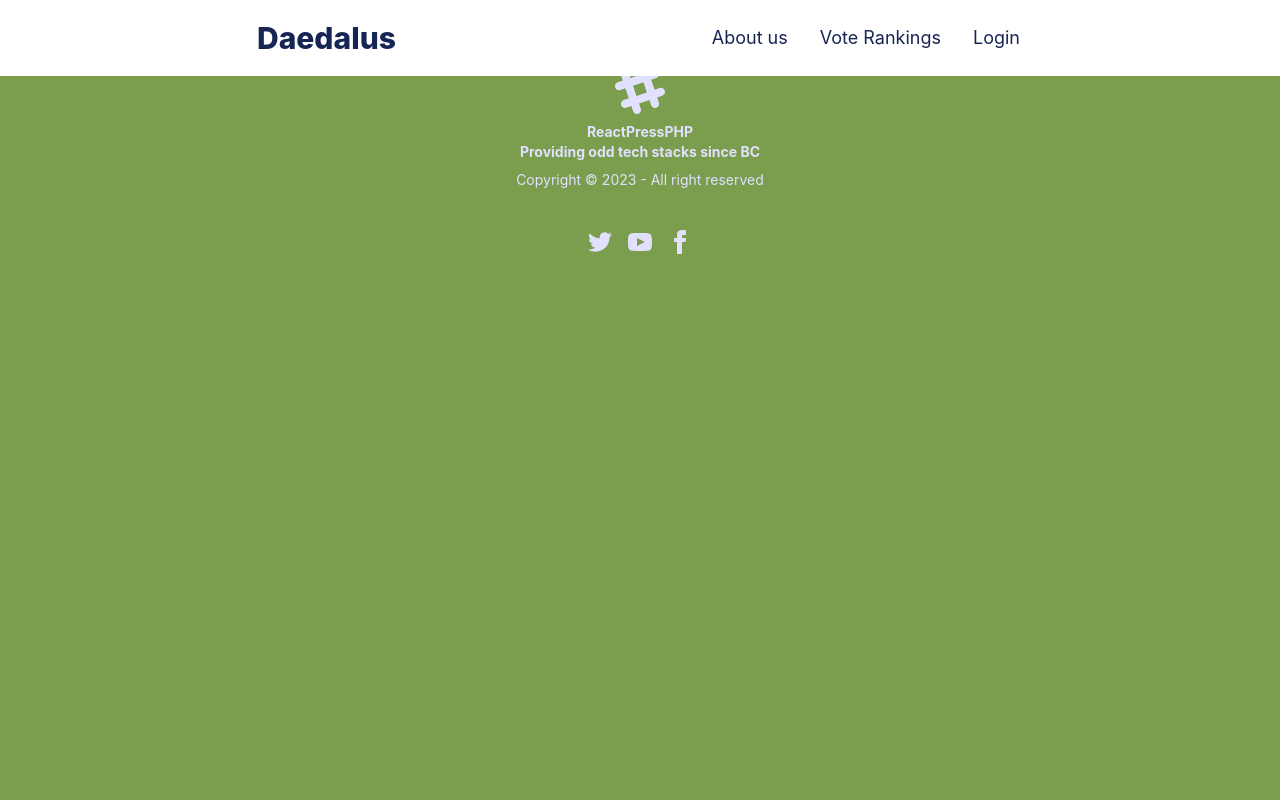
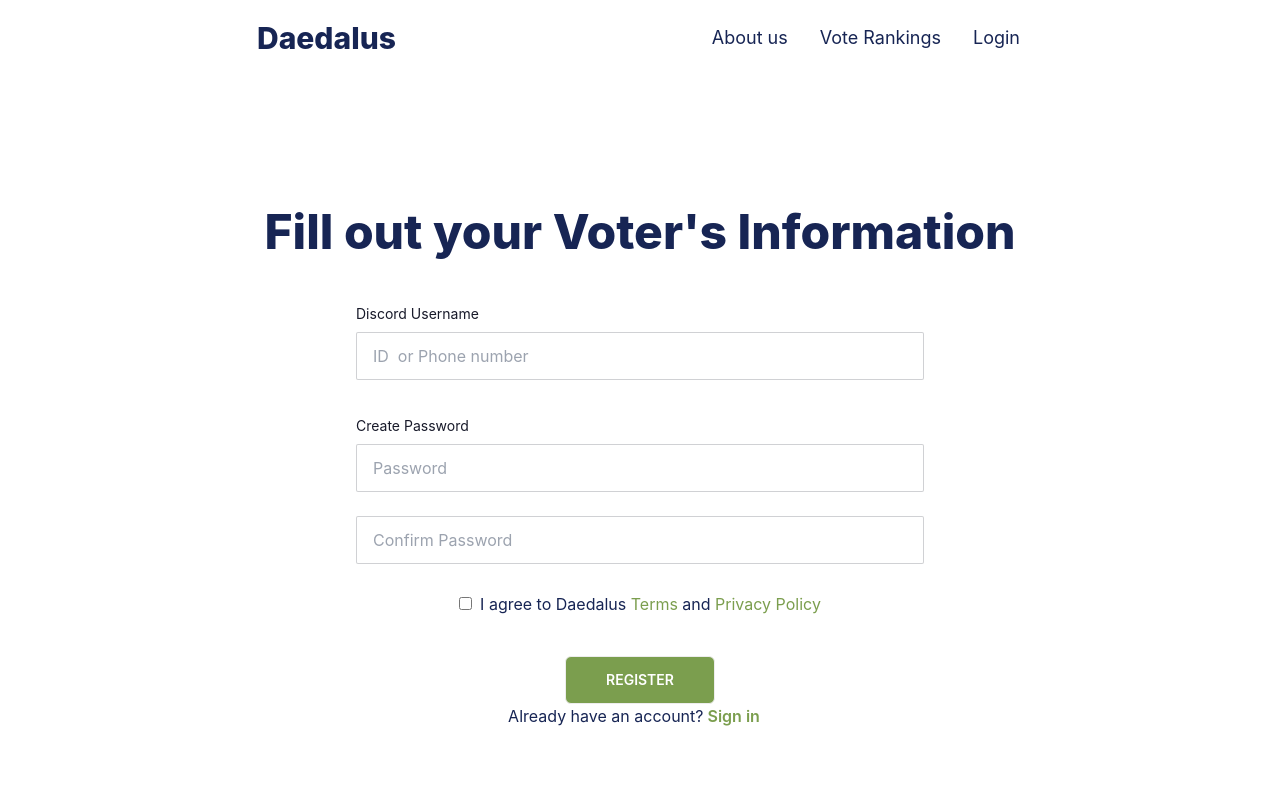
Before and after one commit to ReactPressPHP/voting-system, a React app in the folder frontend/: page /sign-up in a window 1280 px wide. Shown: the top 800 px of the page. Built offline with nearby package versions, Linux system fonts and the light colour scheme; the HTML template or start-up script is replaced by a standard one.

Commit message:
Creating Signup Page

```diff
--- a/frontend/src/components/Input.tsx
+++ b/frontend/src/components/Input.tsx
@@ -1,19 +1,21 @@
-import React from "react";
-
 interface InputProps {
   placeholder: string;
   type: string;
+  label?: string;
 }
 
 const Input = (props: InputProps) => {
-  const { placeholder, type } = props;
+  const { placeholder, type, label } = props;
   return (
-    <div className="form-control w-full max-w-xl">
-      <input
-        type={type}
-        placeholder={placeholder}
-        className="input input-bordered w-full max-w-xl"
-      />
+    <div className="   form-control w-full max-w-xl">
+      <label className="label flex flex-col justify-start text-blue-950 gap-2 items-start">
+        <p className="label-text  ">{label}</p>
+        <input
+          type={type}
+          placeholder={placeholder}
+          className="input input-bordered w-full max-w-xl"
+        />
+      </label>
     </div>
   );
 };
--- a/frontend/src/pages/SigninForm.tsx
+++ b/frontend/src/pages/SigninForm.tsx
@@ -8,7 +8,7 @@ const SigninForm = () => {
         <h1 className="text-5xl font-extrabold normal-case text-blue-950">
           WELCOME
         </h1>
-        <form className="flex flex-col items-center justify-center w-1/2 gap-10 ">
+        <form className="flex flex-col items-center justify-center w-1/2 gap-5">
           <Input placeholder="ID  or Phone number" type="text" />
           <Input placeholder="Password" type="password" />
           <div className="flex items-center justify-between w-3/4 text-accent ">
--- a/frontend/src/pages/SignupForm.tsx
+++ b/frontend/src/pages/SignupForm.tsx
@@ -1,5 +1,54 @@
+import { Link } from "react-router-dom";
+import Input from "../components/Input";
+
 const SignupForm = () => {
-  return <div>SignupForm</div>;
+  return (
+    <div className="flex flex-col bg-base-100">
+      <div className="flex flex-col items-center justify-center gap-10 pt-52">
+        <h1 className="text-5xl font-extrabold normal-case text-blue-950">
+          Fill out your Voter's Information
+        </h1>
+        <form className="flex flex-col items-center justify-center w-1/2 gap-5 ">
+          <Input
+            placeholder="ID  or Phone number"
+            type="text"
+            label="Discord Username"
+          />
+          <div className="flex flex-col items-center justify-center w-full  ">
+            <Input
+              placeholder="Password"
+              type="password"
+              label="Create Password"
+            />
+            <Input placeholder="Confirm Password" type="password" />
+          </div>
+
+          <div className="flex items-center justify-center w-3/4 text-blue-950 ">
+            <label htmlFor="TAC">
+              <input type="checkbox" name="TAC" className="mr-2" />I agree to
+              Daedalus <span className="text-accent">Terms</span> and
+              <span className="text-accent"> Privacy Policy</span>
+            </label>
+          </div>
+        </form>
+
+        <button className="px-10 text-white rounded-md btn bg-accent ">
+          Register
+        </button>
+      </div>
+      <div className="flex flex-col items-center justify-center gap-5 mb-24">
+        {/* <Link to={"/admin-signin"} className="mt-5 font-semibold text-accent">
+          Sign in as an admin
+        </Link> */}
+        <p className="mr-3 text-blue-950">
+          Already have an account?
+          <Link to="/sign-in" className="ml-1 font-semibold text-accent">
+            Sign in
+          </Link>
+        </p>
+      </div>
+    </div>
+  );
 };
 
 export default SignupForm;
```
